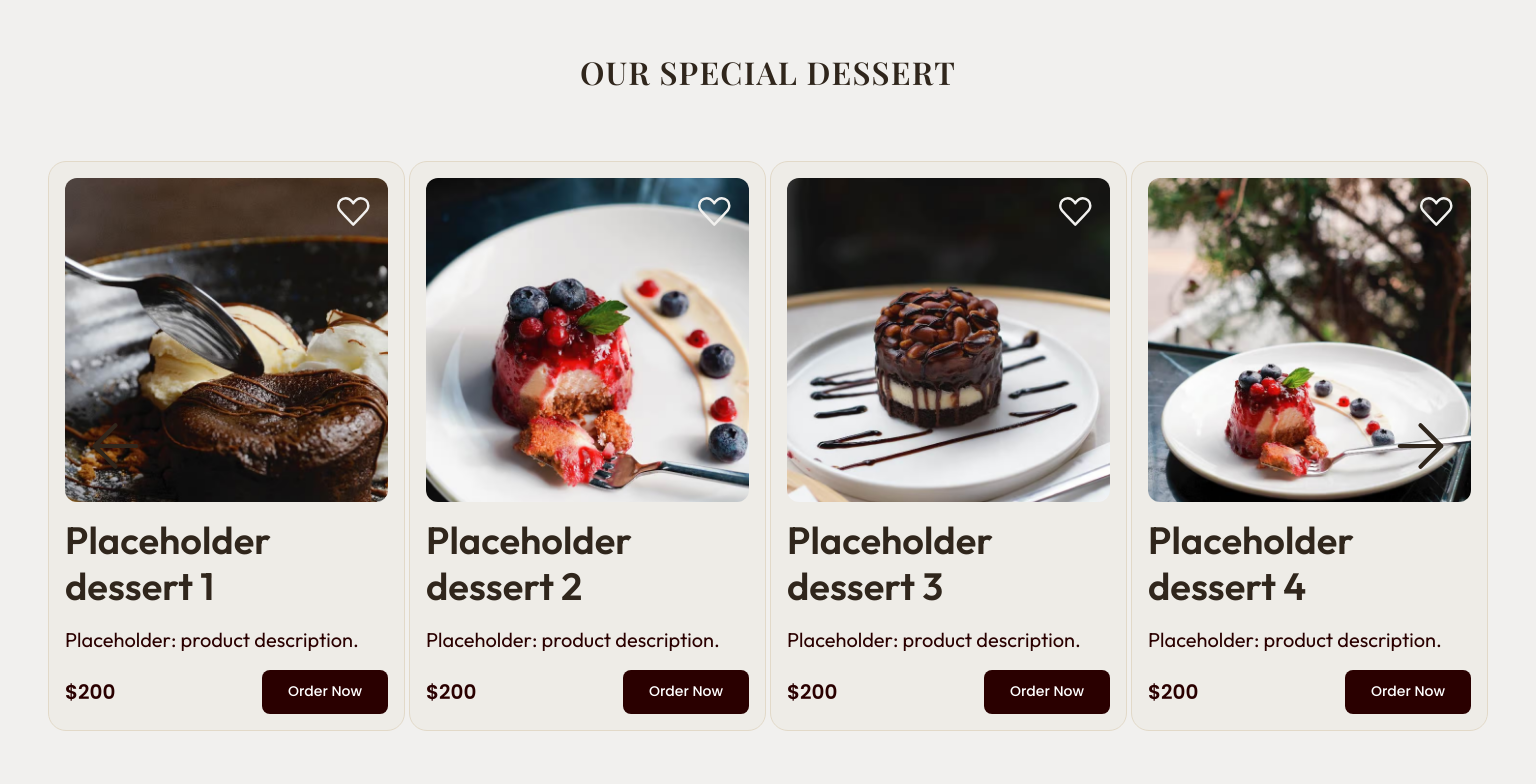
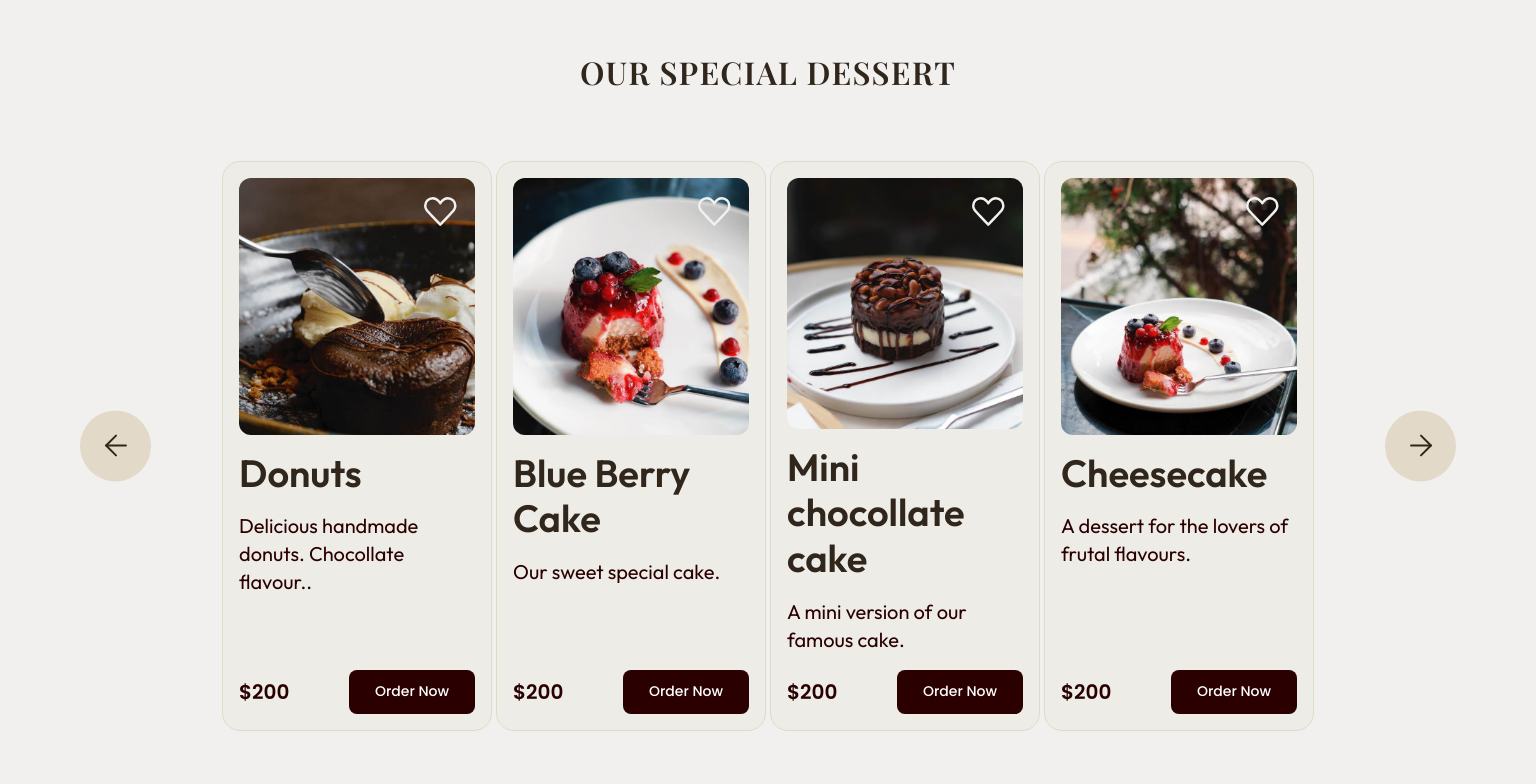
Before and after one commit to Pendorchoide/Diseno-UX-UI-2026-Valentin-Dutruel, a plain HTML site: page TP4/coffea-landing/index.html in a window 1536 px wide. Shown: the part 2020-2804 px from the top of the page. Drawn offline with Linux system fonts and the light colour scheme.

Commit message:
fix arrows tp 4

```diff
--- a/TP4/coffea-landing/css/components/carousel.css
+++ b/TP4/coffea-landing/css/components/carousel.css
@@ -67,10 +67,22 @@
 /* xl (≥ 1440 px): medidas del Figma + flechas */
 @media (min-width: 90rem) {
   .carousel {
-    /* 1476 px de ancho, centrado aunque el container mida 1444 px */
-    --carousel-width: min(92.25rem, 100vw - 2 * var(--container-padding));
-    width: var(--carousel-width);
-    margin-left: calc(50% - var(--carousel-width) / 2);
+    --carousel-arrow-offset: 5rem;     /* 80 px desde el borde de la ventana */
+    --carousel-arrow-size: 4.4375rem;  /* 71 px */
+    --carousel-bleed: max(
+      var(--container-padding),
+      calc((100vw - var(--container)) / 2)
+    );
+    width: calc(100% + var(--carousel-bleed) + var(--carousel-bleed));
+    margin-left: calc(0px - var(--carousel-bleed));
+  }
+
+  .carousel__track {
+    width: min(
+      92.25rem,
+      calc(100vw - 27.75rem)           /* 222 px por lado a 1920 px */
+    );
+    margin-inline: auto;
   }
 
   .carousel__item {
@@ -83,18 +95,24 @@
     z-index: 1;
     display: grid;
     place-items: center;
-    width: 4.4375rem;                 /* 71 px */
-    height: 4.4375rem;
+    width: var(--carousel-arrow-size);
+    height: var(--carousel-arrow-size);
     translate: 0 -50%;                /* centrado vertical sin pisar el transform del hover */
+    border-radius: var(--radius-circle);
+    background-color: var(--color-sand);
   }
 
-  /* 80 px del borde de la ventana (no del carrusel) */
+  .carousel__arrow img {
+    width: 2.125rem;                  /* 34 px */
+    height: 2.125rem;
+  }
+
   .carousel__arrow--prev {
-    left: calc(80px + (100% - 100vw) / 2);
+    left: var(--carousel-arrow-offset);
   }
 
   .carousel__arrow--next {
-    right: calc(80px + (100% - 100vw) / 2);
+    right: var(--carousel-arrow-offset);
   }
 }
 
--- a/TP4/coffea-landing/index.html
+++ b/TP4/coffea-landing/index.html
@@ -294,8 +294,8 @@
                             <label class="product-card__fav" for="fav-dessert-1" aria-label="Add dessert 1 to favorites"></label>
                             </div>
 
-                            <h3 class="product-card__title">Placeholder dessert 1</h3>
-                            <p class="product-card__desc">Placeholder: product description.</p>
+                            <h3 class="product-card__title">Donuts</h3>
+                            <p class="product-card__desc">Delicious handmade donuts. Chocollate flavour..</p>
 
                             <div class="product-card__footer">
                             <data class="product-card__price" value="200">$200</data>
@@ -317,8 +317,8 @@
                             <label class="product-card__fav" for="fav-dessert-2" aria-label="Add dessert 2 to favorites"></label>
                             </div>
 
-                            <h3 class="product-card__title">Placeholder dessert 2</h3>
-                            <p class="product-card__desc">Placeholder: product description.</p>
+                            <h3 class="product-card__title">Blue Berry Cake</h3>
+                            <p class="product-card__desc">Our sweet special cake.</p>
 
                             <div class="product-card__footer">
                             <data class="product-card__price" value="200">$200</data>
@@ -340,8 +340,8 @@
                             <label class="product-card__fav" for="fav-dessert-3" aria-label="Add dessert 3 to favorites"></label>
                             </div>
 
-                            <h3 class="product-card__title">Placeholder dessert 3</h3>
-                            <p class="product-card__desc">Placeholder: product description.</p>
+                            <h3 class="product-card__title">Mini chocollate cake</h3>
+                            <p class="product-card__desc">A mini version of our famous cake.</p>
 
                             <div class="product-card__footer">
                             <data class="product-card__price" value="200">$200</data>
@@ -363,8 +363,8 @@
                             <label class="product-card__fav" for="fav-dessert-4" aria-label="Add dessert 4 to favorites"></label>
                             </div>
 
-                            <h3 class="product-card__title">Placeholder dessert 4</h3>
-                            <p class="product-card__desc">Placeholder: product description.</p>
+                            <h3 class="product-card__title">Cheesecake</h3>
+                            <p class="product-card__desc">A dessert for the lovers of frutal flavours.</p>
 
                             <div class="product-card__footer">
                             <data class="product-card__price" value="200">$200</data>
@@ -413,7 +413,7 @@
                 <div class="testimonials__track">
                     <figure class="testimonial-card" id="t-1">
                         <blockquote class="testimonial-card__text">
-                        <p>Placeholder: lorem ipsum dolor sit amet, consectetur adipiscing elit.</p>
+                        <p>Such a nice place. The ambient is very relaxing and the attention was really good.</p>
                         </blockquote>
                         <figcaption class="testimonial-card__author">
                         <picture>
@@ -422,7 +422,7 @@
                                 width="56" height="56" loading="lazy" decoding="async">
                         </picture>
                         <div>
-                            <span class="testimonial-card__name">James Smith</span>
+                            <span class="testimonial-card__name">Joao Pratt</span>
                             <span class="testimonial-card__role">Entrepreneur</span>
                         </div>
                         <span class="testimonial-card__rating" role="img" aria-label="4 out of 5 stars">
@@ -437,7 +437,7 @@
 
                     <figure class="testimonial-card testimonial-card--featured" id="t-2">
                         <blockquote class="testimonial-card__text">
-                        <p>Placeholder: lorem ipsum dolor sit amet, consectetur adipiscing elit.</p>
+                        <p>The most wonderfull experience. The music set the right mood to enjoy the meal.</p>
                         </blockquote>
                         <figcaption class="testimonial-card__author">
                         <picture>
@@ -460,7 +460,7 @@
                     </figure>
                     <figure class="testimonial-card" id="t-3">
                         <blockquote class="testimonial-card__text">
-                        <p>Placeholder: lorem ipsum dolor sit amet, consectetur adipiscing elit.</p>
+                        <p>A nice classy place. The coffe was very good, but sadly the desserts were a bit expensive</p>
                         </blockquote>
                         <figcaption class="testimonial-card__author">
                         <picture>
@@ -469,7 +469,7 @@
                                 width="56" height="56" loading="lazy" decoding="async">
                         </picture>
                         <div>
-                            <span class="testimonial-card__name">James Smith</span>
+                            <span class="testimonial-card__name">Pat Stuart</span>
                             <span class="testimonial-card__role">Entrepreneur</span>
                         </div>
                         <span class="testimonial-card__rating" role="img" aria-label="3 out of 5 stars">
@@ -500,7 +500,7 @@
 
             <div class="newsletter__content">
                 <h2 class="newsletter__title" id="newsletter-title">Join in and get 15% off!</h2>
-                <p class="newsletter__subtitle">Placeholder: newsletter subtitle.</p>
+                <p class="newsletter__subtitle">Subscribe to our newsletter in get 15% off discount code.</p>
 
                 <form class="newsletter__form" action="#" method="get">
                 <label class="visually-hidden" for="newsletter-email">Email address</label>
@@ -527,36 +527,36 @@
             <nav class="footer__col" aria-labelledby="footer-privacy">
             <h3 class="footer__heading" id="footer-privacy">Privacy</h3>
             <ul>
-                <li><a href="#">Placeholder 1</a></li>
-                <li><a href="#">Placeholder 2</a></li>
-                <li><a href="#">Placeholder 3</a></li>
+                <li><a href="#">Terms of use</a></li>
+                <li><a href="#">Privacy policy</a></li>
+                <li><a href="#">Cookies</a></li>
             </ul>
             </nav>
 
             <nav class="footer__col" aria-labelledby="footer-services">
             <h3 class="footer__heading" id="footer-services">Services</h3>
             <ul>
-                <li><a href="#">Plans &amp; pricing</a></li>
-                <li><a href="#">Sell your products</a></li>
-                <li><a href="#">Placeholder</a></li>
+                <li><a href="#">Shop</a></li>
+                <li><a href="#">Order ahead</a></li>
+                <li><a href="#">Menu</a></li>
             </ul>
             </nav>
 
             <nav class="footer__col" aria-labelledby="footer-about">
             <h3 class="footer__heading" id="footer-about">About us</h3>
             <ul>
+                <li><a href="#">Find a location</a></li>
+                <li><a href="#">About us</a></li>
                 <li><a href="#">Our story</a></li>
-                <li><a href="#">Placeholder</a></li>
-                <li><a href="#">Placeholder</a></li>
             </ul>
             </nav>
 
             <nav class="footer__col" aria-labelledby="footer-info">
             <h3 class="footer__heading" id="footer-info">Information</h3>
             <ul>
-                <li><a href="#">Placeholder</a></li>
-                <li><a href="#">Placeholder</a></li>
-                <li><a href="#">Placeholder</a></li>
+                <li><a href="#">Plan &amp; pricing</a></li>
+                <li><a href="#">Sell your products</a></li>
+                <li><a href="#">Jobs</a></li>
             </ul>
             </nav>
 
```
